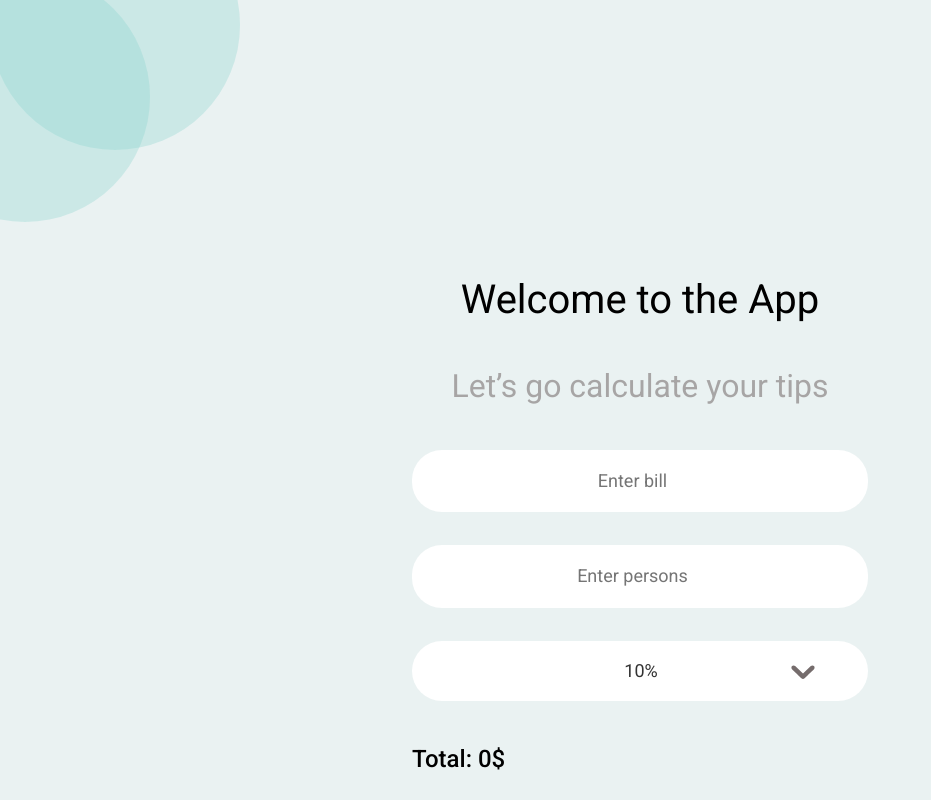
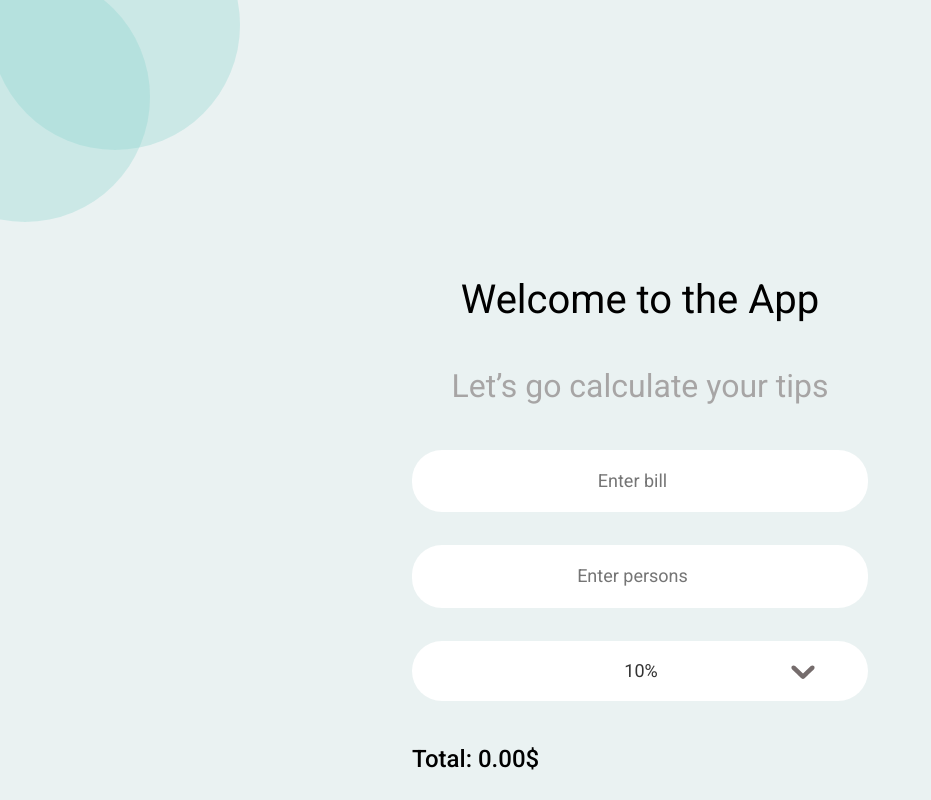
Before and after one commit to egkirpichev/react-tips-calculator, a React (Create React App) app: page / in a window 1280 px wide. Shown: the whole page, without its empty margins (0-931 px from the left). Built offline with nearby package versions, Linux system fonts and the light colour scheme.

Commit message:
feat(tips-calculator): set total bill output format

```diff
--- a/src/components/Form/Form.tsx
+++ b/src/components/Form/Form.tsx
@@ -26,10 +26,10 @@ const Form = () => {
 		const personsAmount = Number(persons.value);
 		const tipAmount = tip.value;
 
-		return billAmount*personsAmount*(1+tipAmount)
+		return (billAmount*personsAmount*(1+tipAmount)).toFixed(2)
 	}
 
-	const [total, setTotal] = useState<number>(0.00)
+	const [total, setTotal] = useState<string>("0.00")
 
 	const [isSubmitDisabled, setisSubmitDisabled] = useState<boolean>(true)
 
```
